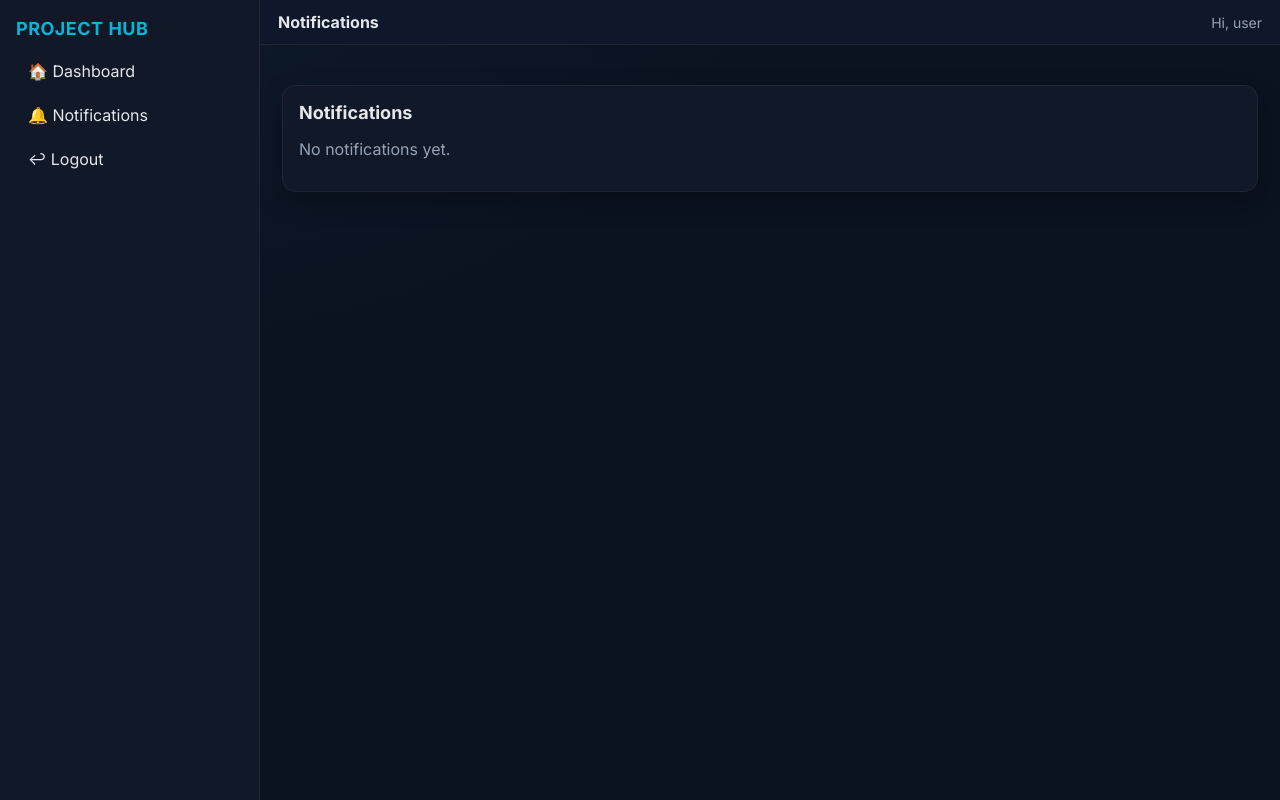
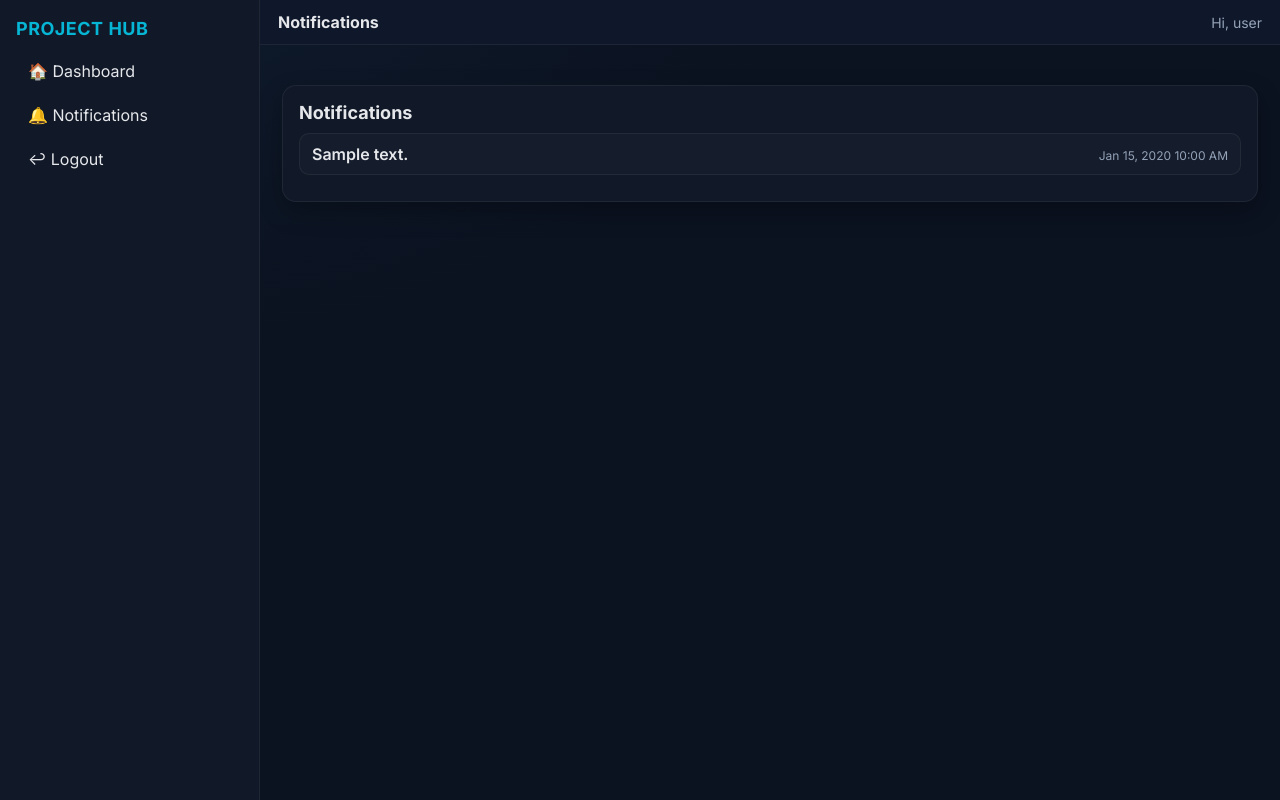
Before and after one commit to NgoziJCharles/my_app, a Flask app: template app/templates/notifications.html in a window 1280 px wide. Run offline with Flask 3, Linux system fonts and the light colour scheme; the template is opened without the code that fills it: most values are stand-ins (such as "Sample title", 1, 10 or a date in 2020).

Commit message:
trying the notif again, nv got the message but i didnt get errors when going 1 to 2

```diff
--- a/app/routes/dashboard.py
+++ b/app/routes/dashboard.py
@@ -27,7 +27,10 @@ def dashboard_home():
 def notifications():
     if "user_id" not in session:
         return redirect(url_for("auth.login_get"))
-    return render_template("notifications.html")
+    with get_session() as s:
+        notes = s.query(Notification).filter_by(user_id=session["user_id"]).order_by(Notification.created_at.desc()).all()
+    return render_template("notifications.html", notifications=notes)
+
 
 @bp.post("/projects")
 def create_project():
--- a/app/templates/notifications.html
+++ b/app/templates/notifications.html
@@ -97,6 +97,13 @@
       padding: 16px;
       box-shadow: 0 10px 24px rgba(0,0,0,.25);
     }
+    .notes{list-style:none;margin:0;padding:0}
+    .notes li{display:flex;justify-content:space-between;align-items:baseline;padding:10px 12px;border:1px solid rgba(255,255,255,.06);background:rgba(255,255,255,.02);border-radius:10px;margin-bottom:10px}
+    .notes li div{font-weight:600}
+    .notes li small{font-size:12px;color:var(--muted)}
+    .notes li:hover{background:rgba(255,255,255,.04)}
+    .notes .empty{color:var(--muted)}
+
 
     .section { margin-top: 18px; }
   </style>
@@ -129,9 +136,12 @@
             <h2 style="margin:0 0 10px 0; font-size:18px; color:var(--ink);">
               Notifications
             </h2>
-            <p class="text-muted" style="color:var(--muted);">
-              No notifications yet.
-            </p>
+            {% if notifications %}
+            <ul class="notes">
+            {% for n in notifications %}
+            <li><div>{{ n.message }}</div><small style="color:var(--muted)">{{ n.created_at.strftime('%b %d, %Y %I:%M %p') if n.created_at else '' }}</small></li>
+            {% endfor %}
+            </ul>{% else %}<p class="text-muted" style="color:var(--muted)">No notifications yet.</p>{% endif %}
           </div>
         </section>
       </main>
```
